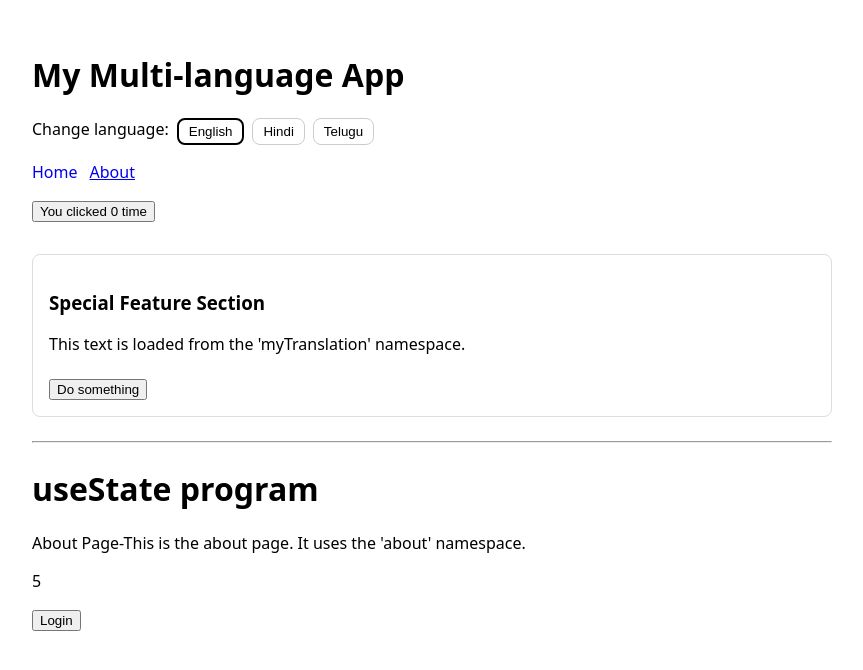
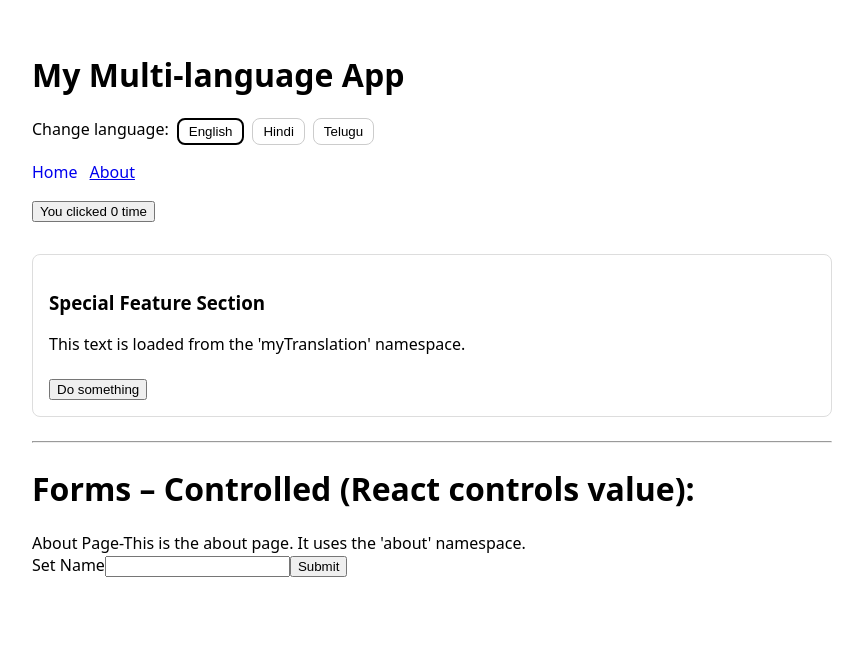
Before and after one commit to UdayKumarBurgula/my-react-prepare, a React (Create React App) app: page /about in a window 1280 px wide. Shown: the top 670 px of the page, without its empty margins (0-863 px from the left). Built offline with nearby package versions, Linux system fonts and the light colour scheme.

Commit message:
Forms – Controlled React controls value

```diff
--- a/src/pages/AboutPage.js
+++ b/src/pages/AboutPage.js
@@ -6,24 +6,17 @@ import { DragDropContext, Droppable, Draggable } from 'react-beautiful-dnd';
 import { Formik, Form, Field, ErrorMessage } from 'formik';
 import * as Yup from 'yup';
 import { io } from "socket.io-client";
-const Timer = function () {
-    const [seconds, setSeconds] = useState(0);
 
-    useEffect(() => {
-        const id = setInterval(() => setSeconds(s => s + 1), 1000);
-        return () => clearInterval(id); // cleanup
-    }, []);
+var ControlledForm = function () {
+    const [name, setName] = useState("");
 
-    return <p>{seconds}</p>;
-};
-
-const LoginButton = function () {
-    function handleClick(e) {
-        e.preventDefault();
-        alert("Logging in...");
-    }
-
-    return <button onClick={handleClick}>Login</button>;
+    return (
+        <form onSubmit={e => { e.preventDefault(); alert(name); }}>
+            Set Name
+            <input value={name} onChange={e => setName(e.target.value)} />
+            <button>Submit</button>
+        </form>
+    );
 };
 
 function AboutPage() {
@@ -32,10 +25,9 @@ function AboutPage() {
 
   return (
       <div>
-          <h1>useState program</h1>
+          <h1>Forms – Controlled (React controls value):</h1>
           {t('title') + "-" + t('content')}
-          <Timer></Timer>
-          <LoginButton></LoginButton>
+          <ControlledForm></ControlledForm>
       </div>
   );
 }
```
